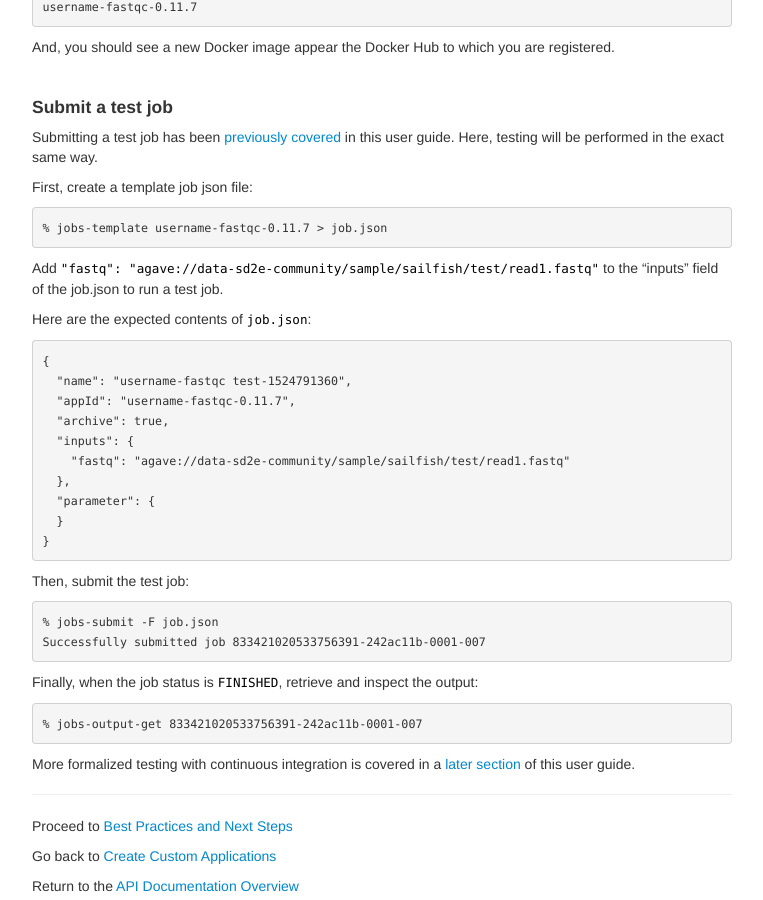
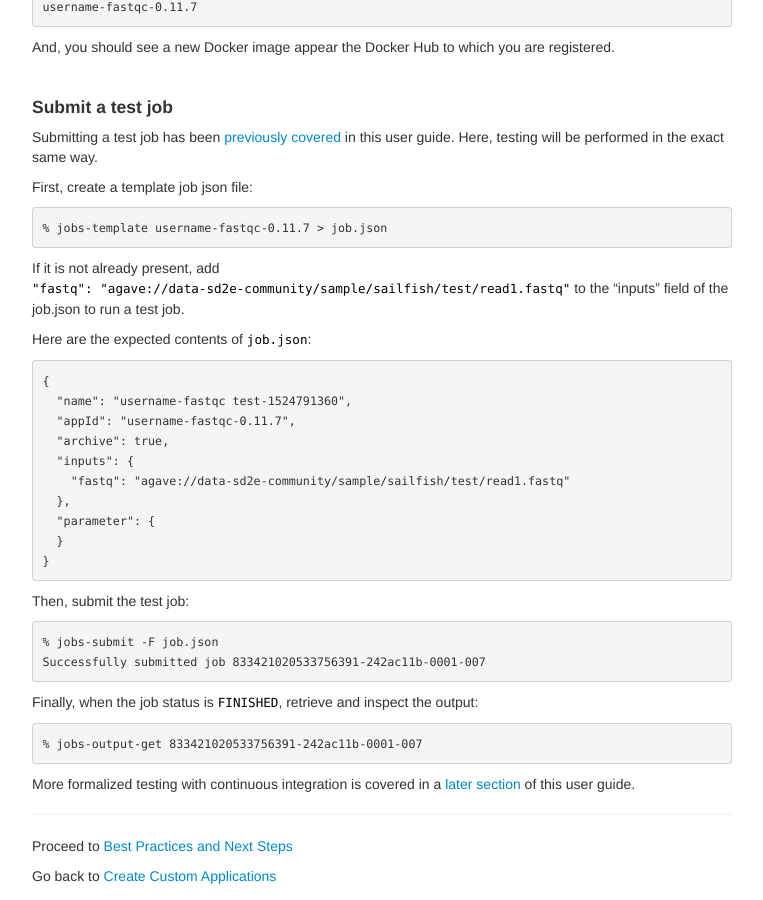
Before and after one commit to SD2E/api-user-guide, a Jekyll site: the page built from docs/03.create_app_04.md, in a window 1280 px wide and 900 px high, scrolled down 1543 px. Shown: the whole window, without its empty margins (258-1021 px from the left). Built offline with Jekyll 4.4.1, drawn with Linux system fonts in a browser that asks for light colours.

Commit message:
Update 03.create_app_04.md

````diff
--- a/docs/03.create_app_04.md
+++ b/docs/03.create_app_04.md
@@ -95,7 +95,7 @@ First, create a template job json file:
 ```
 % jobs-template username-fastqc-0.11.7 > job.json
 ```
-Add `"fastq": "agave://data-sd2e-community/sample/sailfish/test/read1.fastq"` to the "inputs" field of the job.json to run a test job.
+If it is not already present, add `"fastq": "agave://data-sd2e-community/sample/sailfish/test/read1.fastq"` to the "inputs" field of the job.json to run a test job.
 
 Here are the expected contents of `job.json`:
 ```
````
